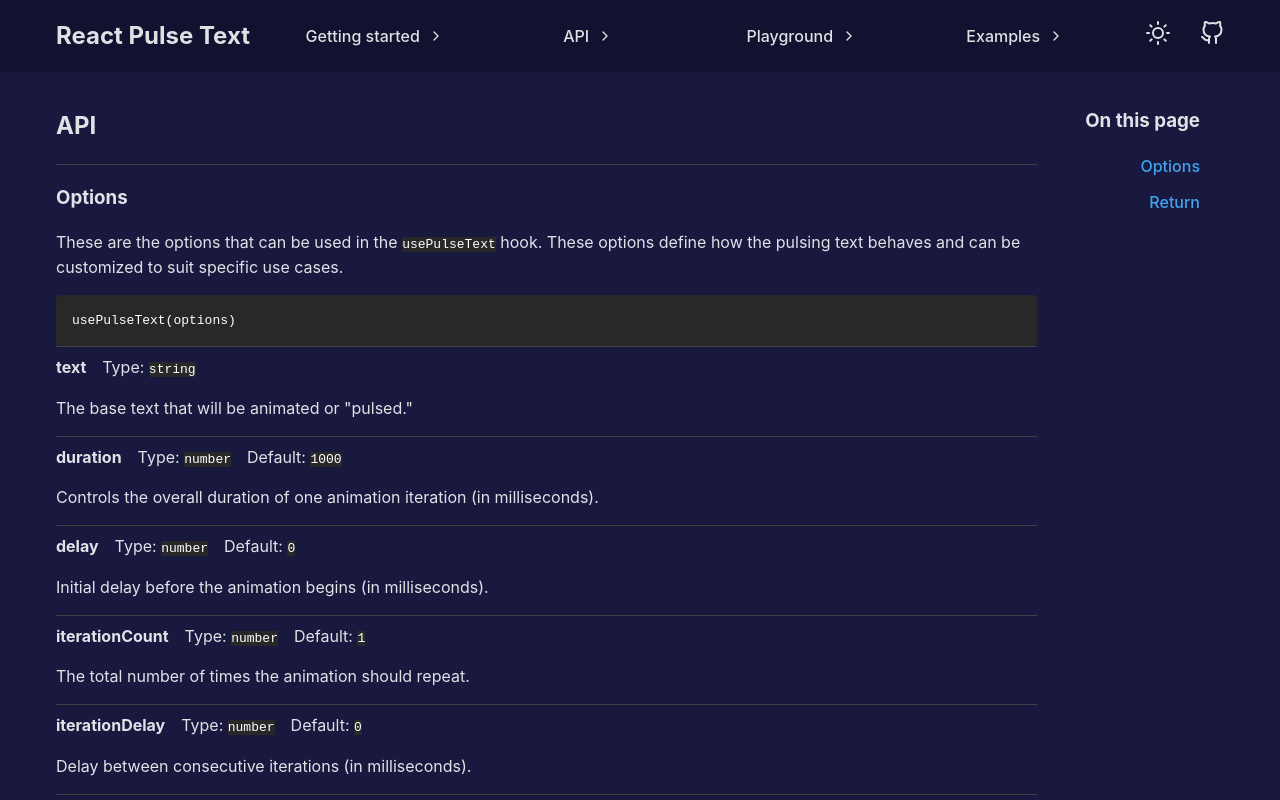
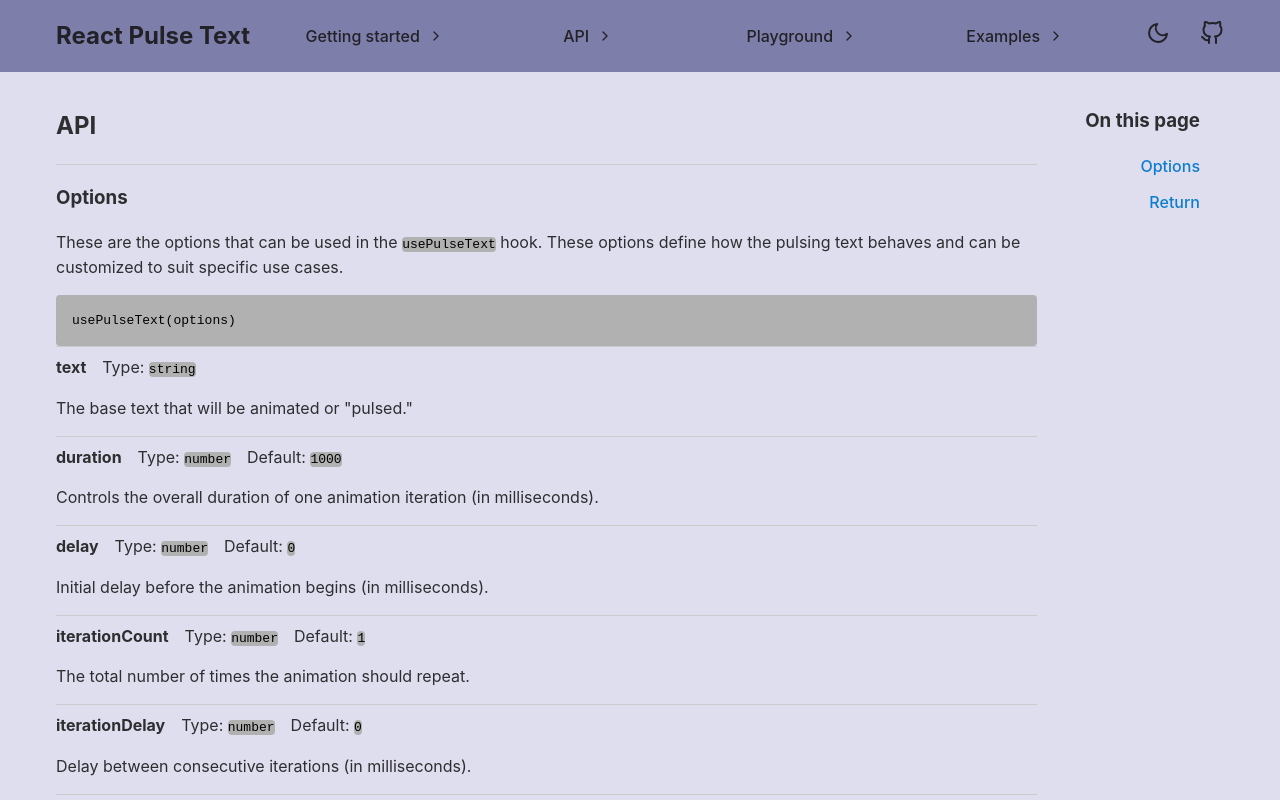
Before and after one commit to Kelsier90/React-Pulse-Text, a React (Vite) app: page /api in a window 1280 px wide. Shown: the top 800 px of the page. Built offline with nearby package versions, Linux system fonts and the light colour scheme.

Commit message:
Add light theme and allow user to switch between dark and light

```diff
--- a/src/App.tsx
+++ b/src/App.tsx
@@ -3,17 +3,18 @@ import Switch from "./components/Switch";
 import Route from "./components/Route";
 import GettingStarted from "./pages/GettingStarted";
 import Api from "./pages/Api";
+import ThemeProvider from "./components/ThemeProvider";
 
 function App() {
   return (
-    <>
+    <ThemeProvider>
       <Header />
       <Switch>
         <Route path="/" component={GettingStarted} />
         <Route path="/getting-started" component={GettingStarted} />
         <Route path="/api" component={Api} />
       </Switch>
-    </>
+    </ThemeProvider>
   );
 }
 
--- a/src/components/Header/index.tsx
+++ b/src/components/Header/index.tsx
@@ -4,11 +4,15 @@ import LightIcon from "../icons/LightIcon.tsx";
 import GitHubIcon from "../icons/GitHubIcon.tsx";
 import Container from "../Container";
 import MenuIcon from "../icons/MenuIcon.tsx";
+import useTheme from "../../hooks/useTheme.ts";
+import DarkIcon from "../icons/DarkIcon.tsx";
 
 import styles from "./styles.module.css";
 
 export default function Header() {
   const [openMenu, setOpenMenu] = useState(false);
+
+  const { theme, setTheme } = useTheme();
 
   return (
     <header className={styles.root}>
@@ -21,8 +25,13 @@ export default function Header() {
         </div>
         <Nav isOpen={openMenu} className={styles.nav} />
         <div className={styles["actions-container"]}>
-          <button type="button" className={styles["color-scheme-button"]}>
-            <LightIcon />
+          <button
+            type="button"
+            className={styles["color-scheme-button"]}
+            onClick={() => setTheme(theme === "light" ? "dark" : "light")}
+            title={theme === "dark" ? "Switch to light theme" : "Switch to dark theme"}
+          >
+            {theme === "dark" ? <LightIcon /> : <DarkIcon />}
           </button>
           <a
             href="https://github.com/Kelsier90/React-Pulse-Text"
--- /dev/null
+++ b/src/components/ThemeProvider/index.tsx
@@ -0,0 +1,33 @@
+import { createContext, ReactNode, useCallback, useLayoutEffect, useState } from "react";
+
+type Theme = "dark" | "light";
+
+type ThemeContextValueType = {
+  theme: Theme;
+  setTheme: (theme: Theme) => void;
+};
+
+export const ThemeContext = createContext<ThemeContextValueType>({
+  theme: "dark",
+  setTheme: () => {},
+});
+
+export default function ThemeProvider({ children }: { children: ReactNode }) {
+  const [themeState, setThemeState] = useState<Theme>(() => {
+    const localStorageTheme = localStorage.getItem("theme");
+    if (localStorageTheme) return localStorageTheme as Theme;
+
+    return window.matchMedia("(prefers-color-scheme: dark)").matches ? "dark" : "light";
+  });
+
+  const setTheme = useCallback((theme: Theme) => {
+    setThemeState(theme);
+    localStorage.setItem("theme", theme);
+  }, []);
+
+  useLayoutEffect(() => {
+    window.document.documentElement.setAttribute("data-theme", themeState);
+  }, [themeState]);
+
+  return <ThemeContext value={{ theme: themeState, setTheme }}>{children}</ThemeContext>;
+}
--- a/src/global.css
+++ b/src/global.css
@@ -18,8 +18,19 @@
   --bg-color: #191940;
   --dark-bg-color: #111130;
   --divider-color: #404040;
+  --anchor-color: #42a3ed;
   --code-snippet-bg-color: #282828;
   --code-snippet-text-color: #fff;
+}
+
+[data-theme="light"] {
+  --text-color: rgba(19, 19, 19, 0.87);
+  --bg-color: #dedeef;
+  --dark-bg-color: #7e7eaa;
+  --divider-color: #cccccc;
+  --anchor-color: #0f7dcd;
+  --code-snippet-bg-color: #b1b1b1;
+  --code-snippet-text-color: #000000;
 }
 
 body {
@@ -33,7 +44,7 @@ body {
 
 a {
   font-weight: 500;
-  color: #42a3ed;
+  color: var(--anchor-color);
   text-decoration: inherit;
 }
 
@@ -59,4 +70,5 @@ ul {
 code {
   color: var(--code-snippet-text-color);
   background-color: var(--code-snippet-bg-color);
+  border-radius: 4px;
 }
--- /dev/null
+++ b/src/hooks/useTheme.ts
@@ -0,0 +1,6 @@
+import { useContext } from "react";
+import { ThemeContext } from "../components/ThemeProvider";
+
+export default function useTheme() {
+  return useContext(ThemeContext);
+}
```
